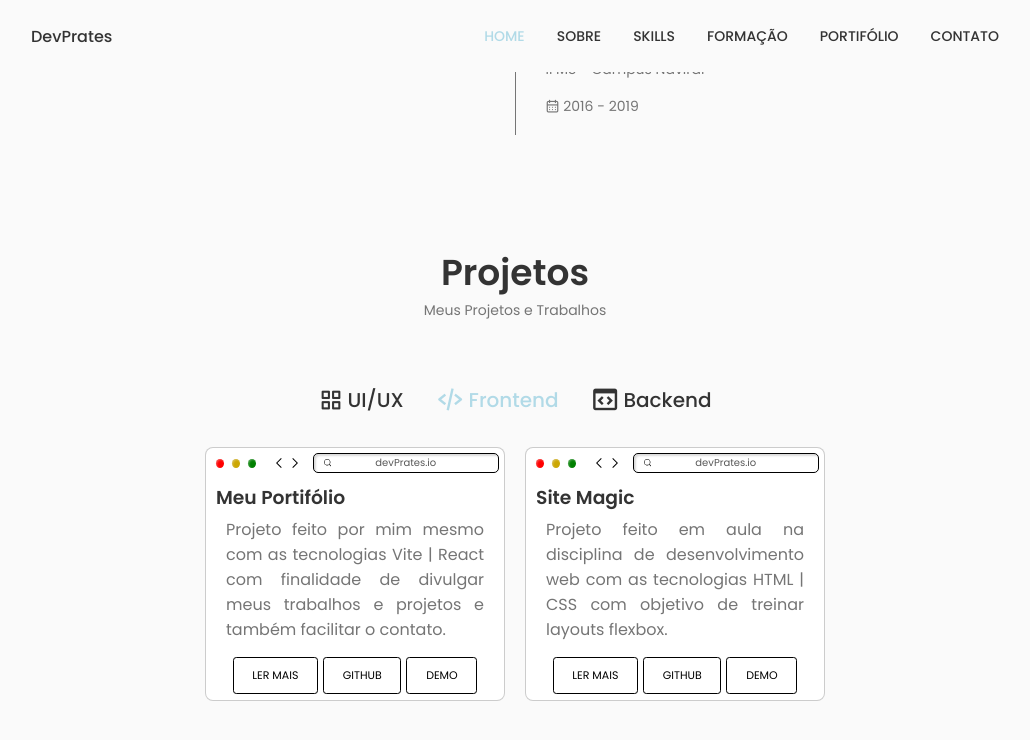
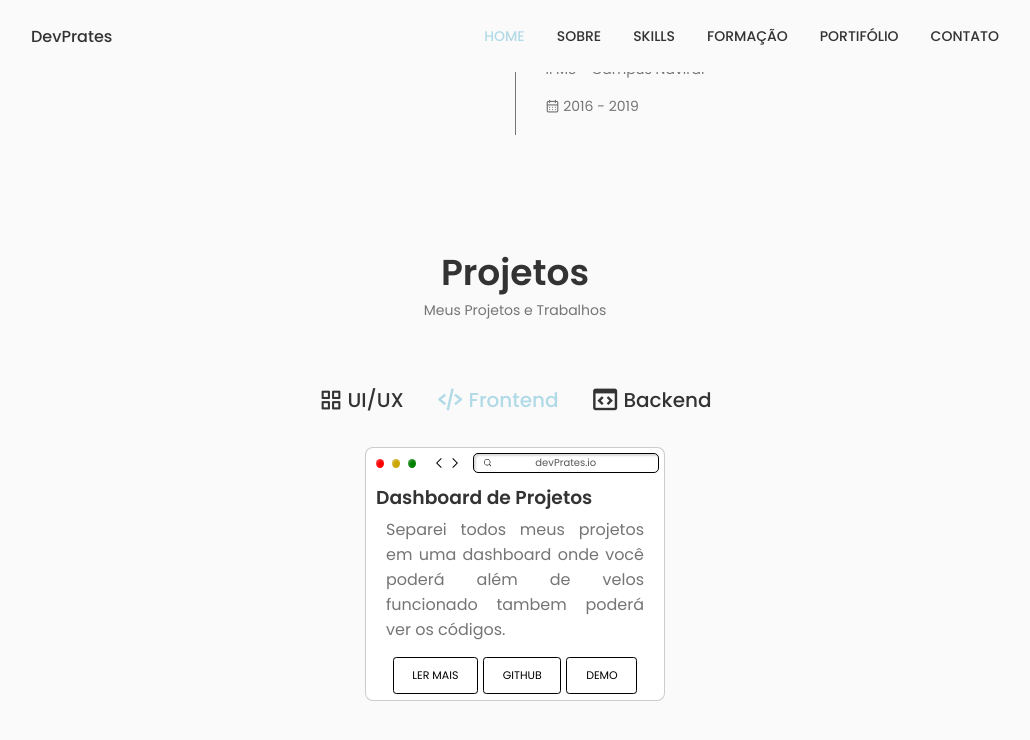
Before and after one commit to devPrates/Portifolio, a React (Vite) app: page / in a window 1280 px wide. Both pictures are taken after a click on the element "Frontend". Shown: the part 2563-3303 px from the top of the page, without its empty margins (125-1155 px from the left). Built offline with nearby package versions, Linux system fonts and the light colour scheme.

Commit message:
curriculo, projetos e cursos

```diff
--- a/src/components/projects/Project.jsx
+++ b/src/components/projects/Project.jsx
@@ -125,117 +125,27 @@ const Project = () => {
                             </div>
 
                             <div className="conteudo__front">
-                            <h3 className="front__title">Meu Portifólio</h3>
-                                    <p className="front__description">Projeto feito por mim mesmo com as tecnologias Vite | React com finalidade de divulgar meus trabalhos e projetos e também facilitar o contato.</p>
+                            <h3 className="front__title">Dashboard de Projetos</h3>
+                                    <p className="front__description">Separei todos meus projetos em uma dashboard onde você poderá além de velos funcionado tambem poderá ver os códigos.</p>
                             </div>
 
                             <div className="front__buttons">
                                 <a className="front__button" onClick={() => modalTab(1)}>Ler Mais</a>
-                                <a href="https://github.com/devPrates/Portifolio" className="front__button" target="_blank">GitHub</a>
-                                <a href="https://github.com/devPrates/Portifolio" className="front__button" target="_blank">Demo</a>
+                                <a href="https://github.com/devPrates/Frontend" className="front__button" target="_blank">GitHub</a>
+                                <a href="https://devprates.github.io/Frontend/" className="front__button" target="_blank">Demo</a>
                             </div>
 
                                 <div className={modalState === 1 ? "modal active-modal" : "modal"}>
                                     <div className="modal__content">
                                         <i onClick={() => modalTab(0)} className="uil uil-times modal__close"></i>
 
-                                        <h3 className="modal__title">Meu Portifólio</h3>
-                                        <p className="modal__description">Projeto feito por mim mesmo com as tecnologias Vite | React com finalidade de divulgar meus trabalhos e projetos e também facilitar o contato.</p>
+                                        <h3 className="modal__title">Dashboard de Projetos</h3>
+                                        <p className="modal__description">Separei todos meus projetos em uma dashboard onde você poderá além de velos funcionado tambem poderá ver os códigos.</p>
 
                                         <ul className="modal__services grid">
                                             <li className="modal__service">
                                                 <i className="uil uil-check-circle modal__icon"></i>
-                                                <p className="modal__info">Vite</p>
-                                            </li>
-
-                                            <li className="modal__service">
-                                                <i className="uil uil-check-circle modal__icon"></i>
-                                                <p className="modal__info">React</p>
-                                            </li>
-
-                                            <li className="modal__service">
-                                                <i className="uil uil-check-circle modal__icon"></i>
-                                                <p className="modal__info">Git</p>
-                                            </li>
-
-                                            <li className="modal__service">
-                                                <i className="uil uil-check-circle modal__icon"></i>
-                                                <p className="modal__info">Vercel</p>
-                                            </li>
-
-                                            <li className="modal__service">
-                                                <i className="uil uil-check-circle modal__icon"></i>
-                                                <p className="modal__info">API email</p>
-                                            </li>
-                                        </ul>
-                                    </div>
-                                </div>
-                        </div>
-
-
-                        <div class="card__front">
-                            <div className="conteudo__header">
-                            <div class="circles__front">
-                                <div class="c"></div>
-                                <div class="c"></div>
-                                <div class="c"></div>
-                            </div>
-
-                            <div class="browser">
-                                <div class="chevrons">
-                                    <svg viewBox="0 0 20 20" height="16" width="16" xmlns="http://www.w3.org/2000/svg" data-name="20" id="_20">
-                                        <path transform="translate(6.25 3.75)" d="M0,6.25,6.25,0l.875.875L1.75,6.25l5.375,5.375L6.25,12.5Z" id="Fill"></path>
-                                    </svg>
-                                    <svg viewBox="0 0 20 20" height="16" width="16" xmlns="http://www.w3.org/2000/svg" data-name="20" id="_20">
-                                        <path transform="translate(6.625 3.75)" d="M7.125,6.25.875,12.5,0,11.625,5.375,6.25,0,.875.875,0Z" id="Fill"></path>
-                                    </svg>
-                                </div>
-                                <div class="search-bar">
-                                    <svg xmlns="http://www.w3.org/2000/svg" width="7.89" height="7.887" viewBox="0 0 16.89 16.887">
-                                    <path id="Fill" d="M16.006,16.887h0l-4.743-4.718a6.875,6.875,0,1,1,.906-.906l4.719,4.744-.88.88ZM6.887,1.262a5.625,5.625,0,1,0,5.625,5.625A5.631,5.631,0,0,0,6.887,1.262Z" transform="translate(0.003 0)"></path>
-                                    </svg>
-
-                                    devPrates.io
-                                    <div>
-                                    </div>
-
-                                </div>
-                            </div>
-                            </div>
-
-                            <div className="conteudo__front">
-                            <h3 className="front__title">Site
-                            Magic</h3>
-                                    <p className="front__description">Projeto feito em aula na disciplina de desenvolvimento web com as tecnologias HTML | CSS com objetivo de treinar layouts flexbox.</p>
-                            </div>
-
-                            <div className="front__buttons">
-                                <a className="front__button" onClick={() => modalTab(2)}>Ler Mais</a>
-                                <a href="https://github.com/devPrates/Portifolio" className="front__button" target="_blank">GitHub</a>
-                                <a href="https://github.com/devPrates/Portifolio" className="front__button" target="_blank">Demo</a>
-                            </div>
-
-                                <div className={modalState === 2 ? "modal active-modal" : "modal"}>
-                                    <div className="modal__content">
-                                        <i onClick={() => modalTab(0)} className="uil uil-times modal__close"></i>
-
-                                        <h3 className="modal__title">Site Magic</h3>
-                                        <p className="modal__description">Projeto feito em aula na disciplina de desenvolvimento web com as tecnologias HTML | CSS com objetivo de treinar layouts flexbox.</p>
-
-                                        <ul className="modal__services grid">
-                                            <li className="modal__service">
-                                                <i className="uil uil-check-circle modal__icon"></i>
-                                                <p className="modal__info">HTML</p>
-                                            </li>
-
-                                            <li className="modal__service">
-                                                <i className="uil uil-check-circle modal__icon"></i>
-                                                <p className="modal__info">CSS</p>
-                                            </li>
-
-                                            <li className="modal__service">
-                                                <i className="uil uil-check-circle modal__icon"></i>
-                                                <p className="modal__info">Box-Model</p>
+                                                <p className="modal__info">Site Magic</p>
                                             </li>
 
                                             <li className="modal__service">
@@ -245,14 +155,22 @@ const Project = () => {
 
                                             <li className="modal__service">
                                                 <i className="uil uil-check-circle modal__icon"></i>
-                                                <p className="modal__info">TAGS Semânticas</p>
+                                                <p className="modal__info">Box-model</p>
+                                            </li>
+
+                                            <li className="modal__service">
+                                                <i className="uil uil-check-circle modal__icon"></i>
+                                                <p className="modal__info">Formularios</p>
+                                            </li>
+
+                                            <li className="modal__service">
+                                                <i className="uil uil-check-circle modal__icon"></i>
+                                                <p className="modal__info">Grid</p>
                                             </li>
                                         </ul>
                                     </div>
                                 </div>
                         </div>
-
-
 
                     </div>
 
--- a/src/components/qualification/Qualification.jsx
+++ b/src/components/qualification/Qualification.jsx
@@ -22,7 +22,7 @@ const Qualification = () =>{
 
                     <div className={ToggleState === 2 ? "qualification__button qualification__active button--flex"
                     : "qualification__button button--flex"} onClick={() => toggleTab(2)}>
-                        <i className="uil uil-briefcase-alt qualification__icon"></i> Experiencia
+                        <i className="uil uil-briefcase-alt qualification__icon"></i> Cursos
                     </div>
                 </div>
                 <div className="qualification__sections">
@@ -62,6 +62,23 @@ const Qualification = () =>{
 
                     <div  className={ToggleState === 2 ? "qualification__content qualification__content-active" : "qualification__content"}>
                         <div className="qualification__data">
+                            <div></div>
+
+                            <div>
+                                <span className="qualification__rounder"></span>
+                                <span className="qualification__line"></span>
+                            </div>
+
+                            <div>
+                                <h3 className="qualification__title">Spring Boot</h3>
+                                <span className="qualification__subtitle">IFMS</span>
+                                <div className="qualification__calender">
+                                    <i className="uil uil-calendar-alt"></i> Mar - 2023
+                                </div>
+                            </div>
+                        </div>
+
+                        <div className="qualification__data">
                             <div>
                                 <h3 className="qualification__title">Auxiliar Adm</h3>
                                 <span className="qualification__subtitle">GINE-EAD</span>
@@ -95,7 +112,7 @@ const Qualification = () =>{
 
                         <div className="qualification__data">
                             <div>
-                                <h3 className="qualification__title">Operador de computador</h3>
+                                <h3 className="qualification__title">Montagem e Manutenção de Computadores</h3>
                                 <span className="qualification__subtitle">GINE-EAD</span>
                                 <div className="qualification__calender">
                                     <i className="uil uil-calendar-alt"></i> Jun - 2022
```
Also changed, not shown: 1 other file (tests, documents, lock files or other folders).
